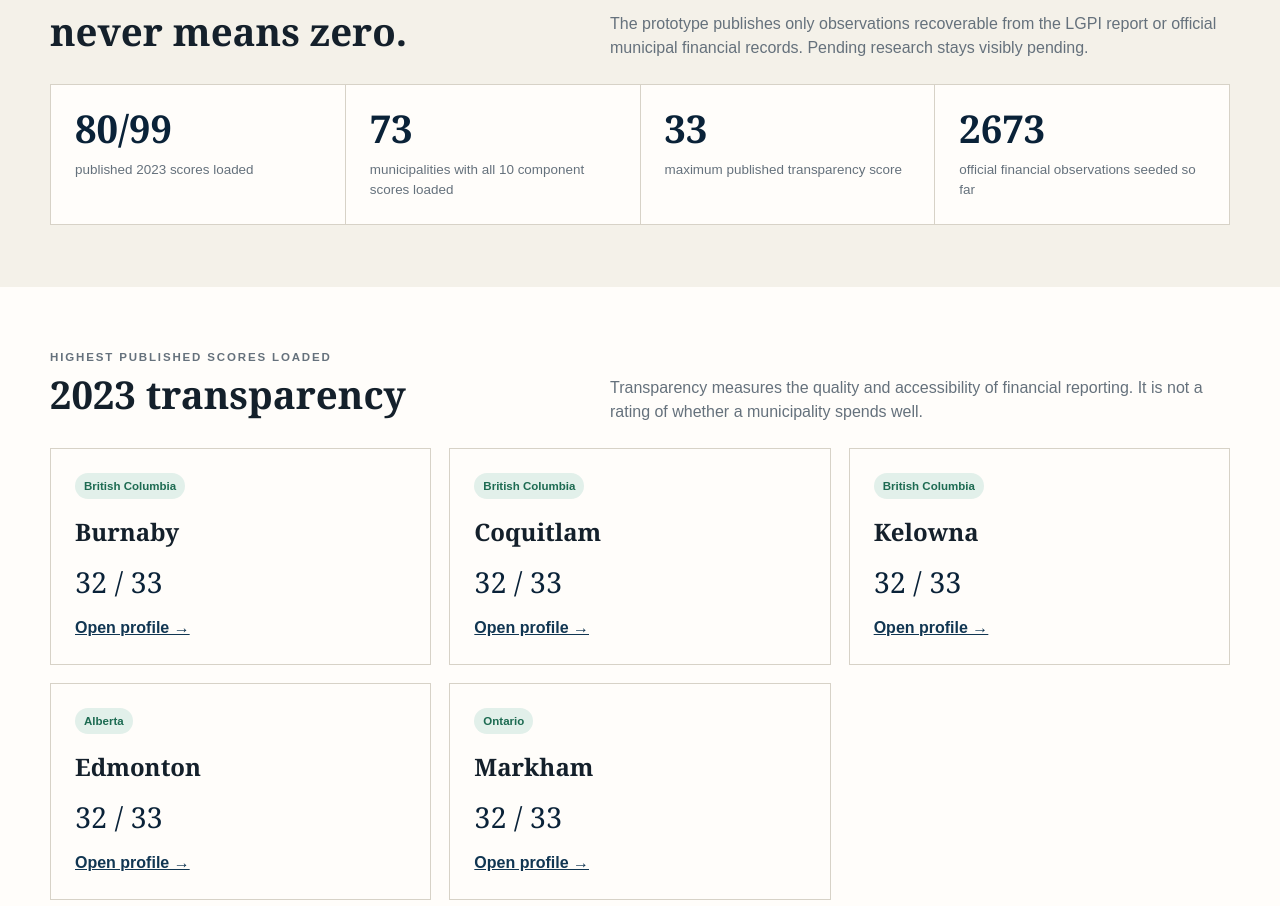
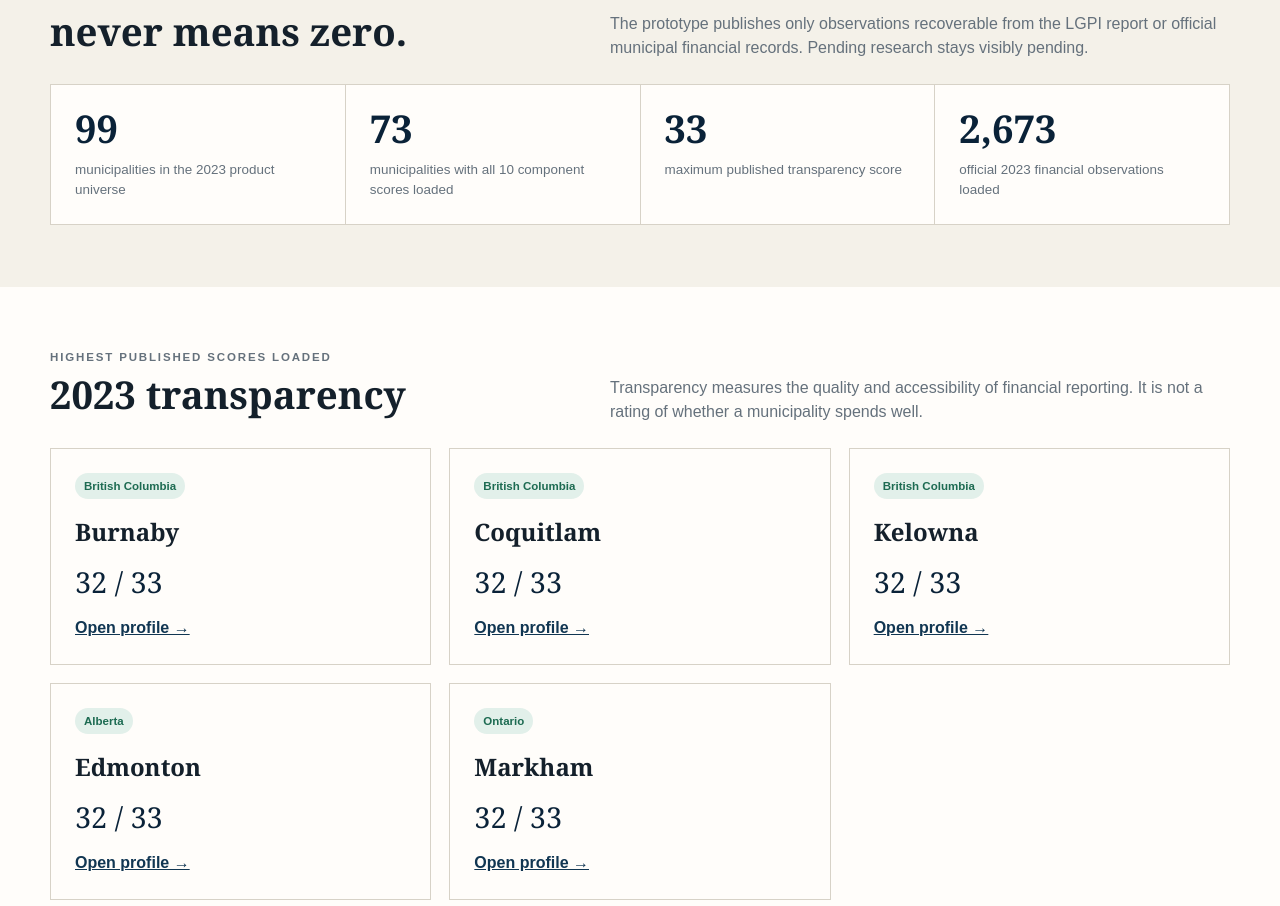
Before and after one commit to FTFNAnalytics/lgpi, a Next.js app: page / in a window 1280 px wide. Shown: the part 858-1764 px from the top of the page. Built offline with nearby package versions, Linux system fonts and the light colour scheme.

Commit message:
Make homepage coverage pitch-ready after Quebec

```diff
--- a/app/page.tsx
+++ b/app/page.tsx
@@ -40,10 +40,10 @@ export default function Home() {
             <p>The prototype publishes only observations recoverable from the LGPI report or official municipal financial records. Pending research stays visibly pending.</p>
           </div>
           <div className="stat-grid">
-            <div className="stat"><strong>{VERIFIED_TRANSPARENCY_TOTALS}/{TARGET_MUNICIPALITIES}</strong><span>published 2023 scores loaded</span></div>
+            <div className="stat"><strong>{TARGET_MUNICIPALITIES}</strong><span>municipalities in the 2023 product universe</span></div>
             <div className="stat"><strong>{VERIFIED_COMPONENT_BREAKDOWNS}</strong><span>municipalities with all 10 component scores loaded</span></div>
             <div className="stat"><strong>33</strong><span>maximum published transparency score</span></div>
-            <div className="stat"><strong>{financial2023.length}</strong><span>official financial observations seeded so far</span></div>
+            <div className="stat"><strong>{financial2023.length.toLocaleString("en-CA")}</strong><span>official 2023 financial observations loaded</span></div>
           </div>
         </div>
       </section>
```
